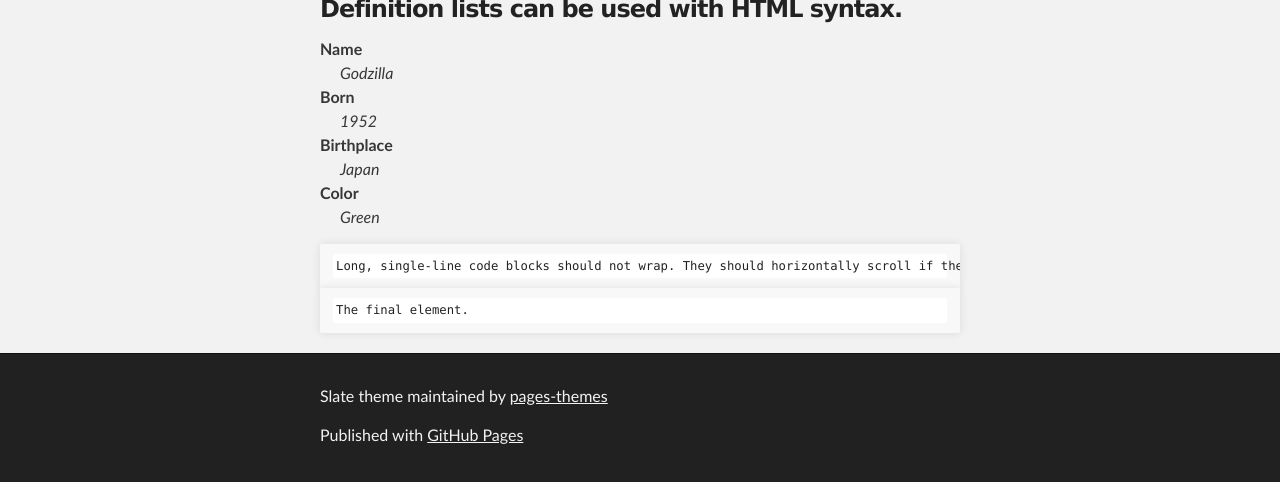
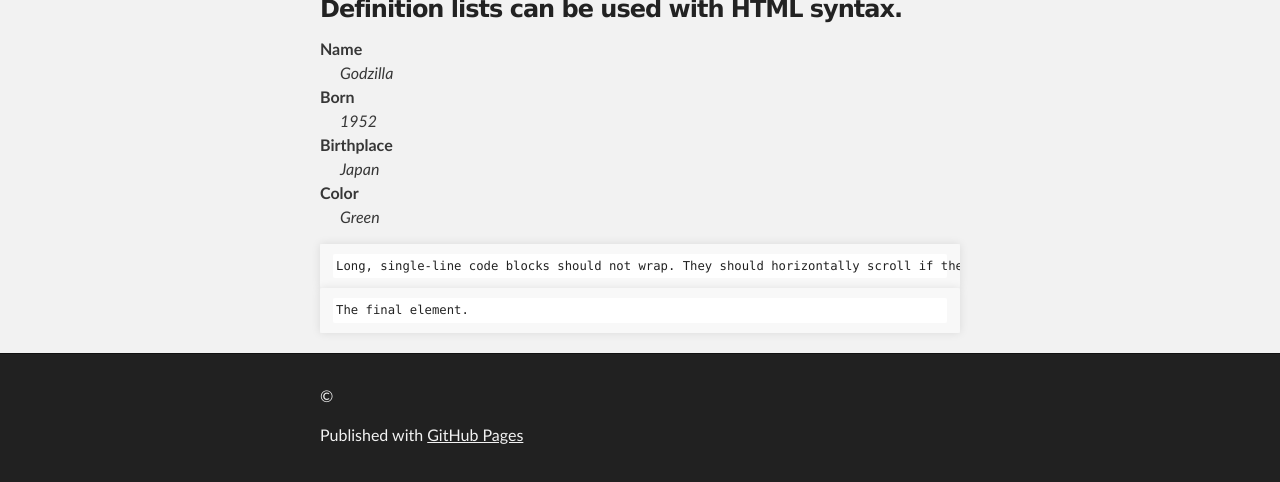
Before and after one commit to pages-themes/slate, a Jekyll site: the page built from index.md, in a window 1280 px wide and 900 px high, scrolled down 2626 px, cut to the strip 418-900 px from the top of the window. Built offline with Jekyll 4.4.1, drawn with Linux system fonts in a browser that asks for light colours.

Commit message:
Make the footer more easily customisable

```diff
--- a/_layouts/default.html
+++ b/_layouts/default.html
@@ -42,8 +42,10 @@
     <!-- FOOTER  -->
     <div id="footer_wrap" class="outer">
       <footer class="inner">
-        {% if site.github.is_project_page %}
-        <p class="copyright">{{ site.title | default: site.github.repository_name }} maintained by <a href="{{ site.github.owner_url }}">{{ site.github.owner_name }}</a></p>
+        {% if page.license.fancy_name and page.license.url %}
+        <p class="copyright">&copy; <a href="{{ page.license.url }}">{{ page.license.fancy_name }}</a> <a href="{{ site.contributors.url }}">{{ site.contributors.text }}</a></p>
+        {% else %}
+        <p class="copyright">&copy; <a href="{{ site.license.default.url }}">{{ site.license.default.fancy_name }}</a> <a href="{{ site.contributors.url }}">{{ site.contributors.text }}</a></p>
         {% endif %}
         <p>Published with <a href="https://pages.github.com">GitHub Pages</a></p>
       </footer>
```
